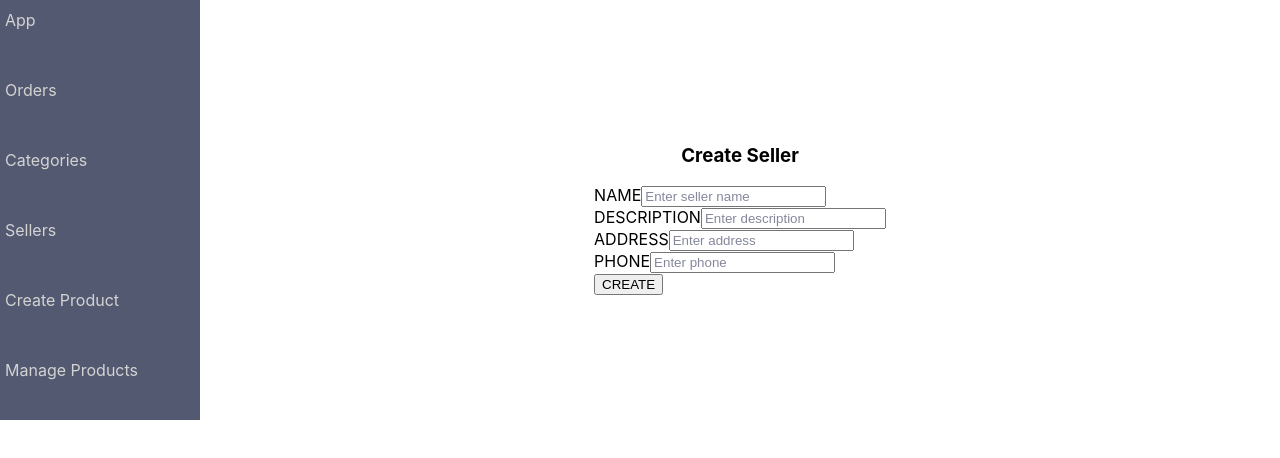
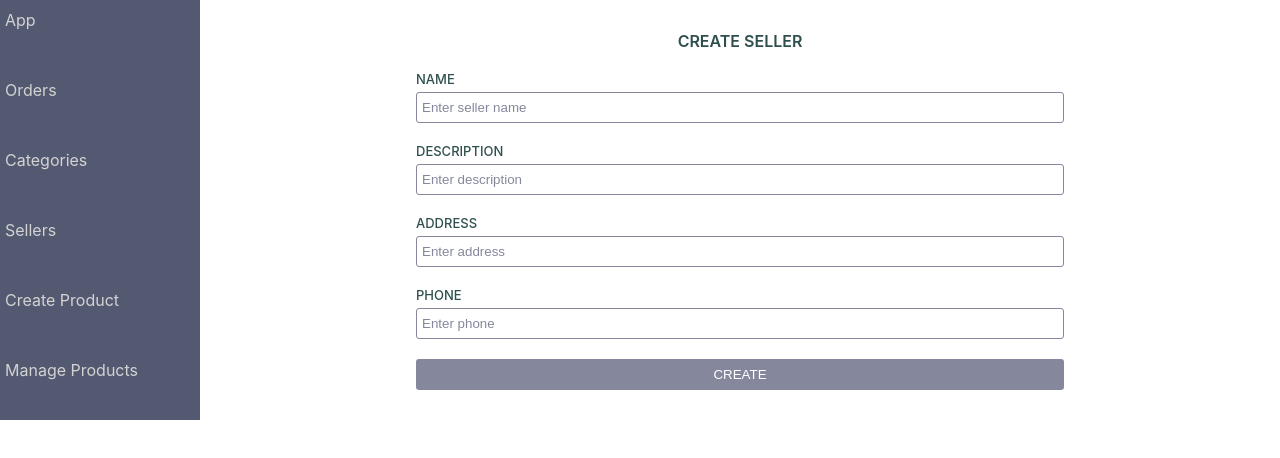
Before and after one commit to pawankp550/krishiks, a React (Create React App) app: page /admin/dashboard/sellers in a window 1280 px wide. Shown: the top 458 px of the page. Built offline with nearby package versions, Linux system fonts and the light colour scheme.

Commit message:
Other forms styled

```diff
--- a/src/components/Routes.js
+++ b/src/components/Routes.js
@@ -9,7 +9,7 @@ import Home from './core/Home'
 import LogInPage from './user/login/LogInPage'
 
 // admin components
-import Dashboard from './admin/Dashboard'
+import Main from './admin/Main'
 import CreateProduct from './admin/CreateProduct'
 import Categories from './admin/Categories'
 import Sellers from './admin/Sellers'
@@ -23,7 +23,7 @@ export default function Routes() {
 
                 <Route path="/signin" exact component={LogInPage}/>
 
-                <Route path="/admin/dashboard" exact component={Dashboard}/>
+                <Route path="/admin/dashboard" exact component={Main}/>
                 <Route path="/admin/dashboard/createproduct" exact component={CreateProduct}/>
                 <Route path="/admin/dashboard/categories" exact component={Categories}/>
                 <Route path="/admin/dashboard/sellers" exact component={Sellers}/>
--- a/src/components/admin/Categories.jsx
+++ b/src/components/admin/Categories.jsx
@@ -1,6 +1,6 @@
 import React from 'react'
 import Layout from './Layout'
-import CreateCategory from './CreateCategory'
+import CreateCategory from './CreateCategoryForm'
 import ManageCategories from './ManageCategories'
 
 export default function Categories() {
--- a/src/components/admin/CreateCategory.jsx
+++ b/src/components/admin/CreateCategoryForm.jsx
@@ -41,19 +41,20 @@ export default function CreateCategory() {
 
     return (
         <>
-            <div> <h3> Create Category </h3> </div>
             <Formik
                 initialValues = {initialValues}
                 onSubmit = {onSubmit}
                 validationSchema = {validationSchema}
             >
-                <Form className="categoryform" onBlur={ () => {dispatch(allActions.alertActions.clear())} }>
+                <Form className="create-category-form" onBlur={ () => {dispatch(allActions.alertActions.clear())} }>
+                    <div className="form-title"> CREATE CATEGORY </div>
+
                     <div className="form-control">
                         <label htmlFor="name">NAME</label>
                         <Field
                             id="name"
                             name="name"
-                            type="name"
+                            type="text"
                             placeholder="Enter category"
                         />
                         <div className="categoryform-error"><ErrorMessage name='name' /></div>
--- a/src/components/admin/CreateSeller.jsx
+++ b/src/components/admin/CreateSellerForm.jsx
@@ -47,13 +47,13 @@ export default function CreateSeller() {
 
     return (
         <>
-            <div> <h3> Create Seller </h3> </div>
             <Formik
                 initialValues = {initialValues}
                 onSubmit = {onSubmit}
                 validationSchema = {validationSchema}
             >
-                <Form className="categoryform" onBlur={ () => {dispatch(allActions.alertActions.clear())} }>
+                <Form className="create-category-form" onBlur={ () => {dispatch(allActions.alertActions.clear())} }>
+                    <div className="form-title"> CREATE SELLER </div>
                     <div className="form-control">
                         <label htmlFor="name">NAME</label>
                         <Field
--- a/src/components/admin/Sellers.jsx
+++ b/src/components/admin/Sellers.jsx
@@ -1,6 +1,6 @@
 import React from 'react'
 import Layout from './Layout'
-import CreateSeller from './CreateSeller'
+import CreateSeller from './CreateSellerForm'
 
 export default function sellers() {
     return (
--- a/src/components/admin/css/dashboard.scss
+++ b/src/components/admin/css/dashboard.scss
@@ -1,6 +1,7 @@
 @import '../../../_utils/modules.scss';
 
 .dashboard {
+    height: 100%;
     display: flex;
 
     &-left {
@@ -34,7 +35,7 @@
     }
 }
 
-.create-product-form {
+.create-product-form, .create-category-form, .create-category-form {
     width: 60%;
     padding: 15px 0px;
 
@@ -67,7 +68,7 @@
             border-radius: $border-radius-standard;
         }
 
-        .productform-error {
+        .productform-error, .categoryform-error {
             color: $validation-error;
         }
 
```
Also changed, not shown: src/components/admin/Main.jsx (renamed from src/components/admin/Dashboard.jsx).
